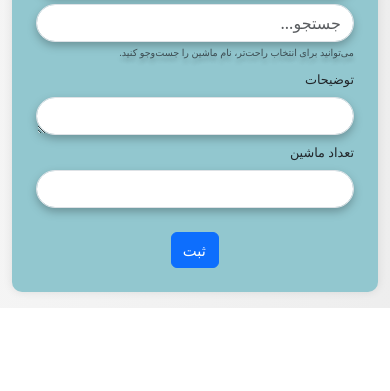
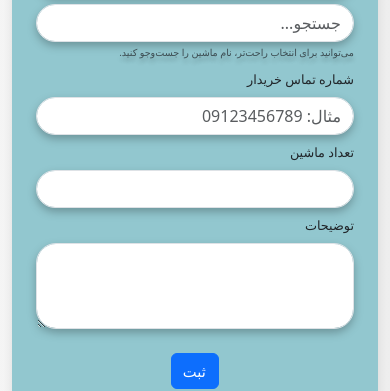
Before and after one commit to thisisehyas/CRM-Webiste, a React (Vite) app in the folder Frontend/: page /AdminPanel in a window 390 px wide. Shown: the part 2178-2569 px from the top of the page. Before the commit the page ends 2486 px from the top, so only its background shows below. Built offline with nearby package versions, Linux system fonts and the light colour scheme; no server answers.

Commit message:
order submit box: added the phone number input field

```diff
--- a/Frontend/src/components/Admin/OrderSubmitBox.jsx
+++ b/Frontend/src/components/Admin/OrderSubmitBox.jsx
@@ -185,18 +185,35 @@ const OrderSubmitBox = () => {
               </Form.Text>
             </Form.Group>
           </Row>
-
           <Row>
             <Form.Group as={Col} md="6">
-              <Form.Label className="mt-2">توضیحات</Form.Label>
-              <Form.Control as="textarea" required rows={1}/>
+              <Form.Label className="mt-2">شماره تماس خریدار</Form.Label>
+              <InputGroup hasValidation>
+                <Form.Control
+                  style={{ direction: "rtl", textAlign: "right" }}
+                  type="tel"
+                  pattern="^(\+98|0)?9\d{9}$"
+                  required
+                  placeholder="مثال: 09123456789"
+                />
+                <Form.Control.Feedback type="invalid">
+                  لطفاً یک شماره تماس معتبر وارد کنید. (به عنوان مثال:
+                  09123456789)
+                </Form.Control.Feedback>
+              </InputGroup>
             </Form.Group>
-
             <Form.Group as={Col} md="6">
               <Form.Label className="mt-2">تعداد ماشین</Form.Label>
               <InputGroup hasValidation>
                 <Form.Control type="number" required />
               </InputGroup>
+            </Form.Group>
+          </Row>
+
+          <Row>
+            <Form.Group as={Col} md="12">
+              <Form.Label className="mt-2">توضیحات</Form.Label>
+              <Form.Control as="textarea" required rows={3} />
             </Form.Group>
           </Row>
           <div className="d-flex justify-content-center mt-4">
```
